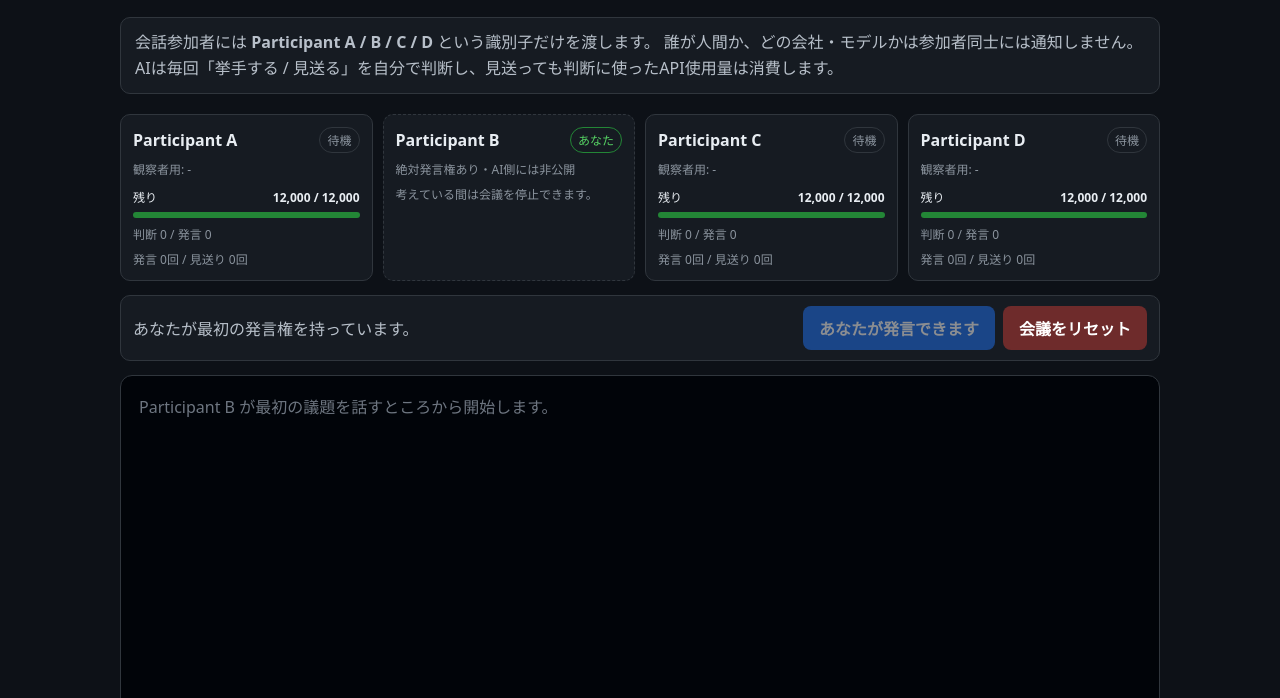
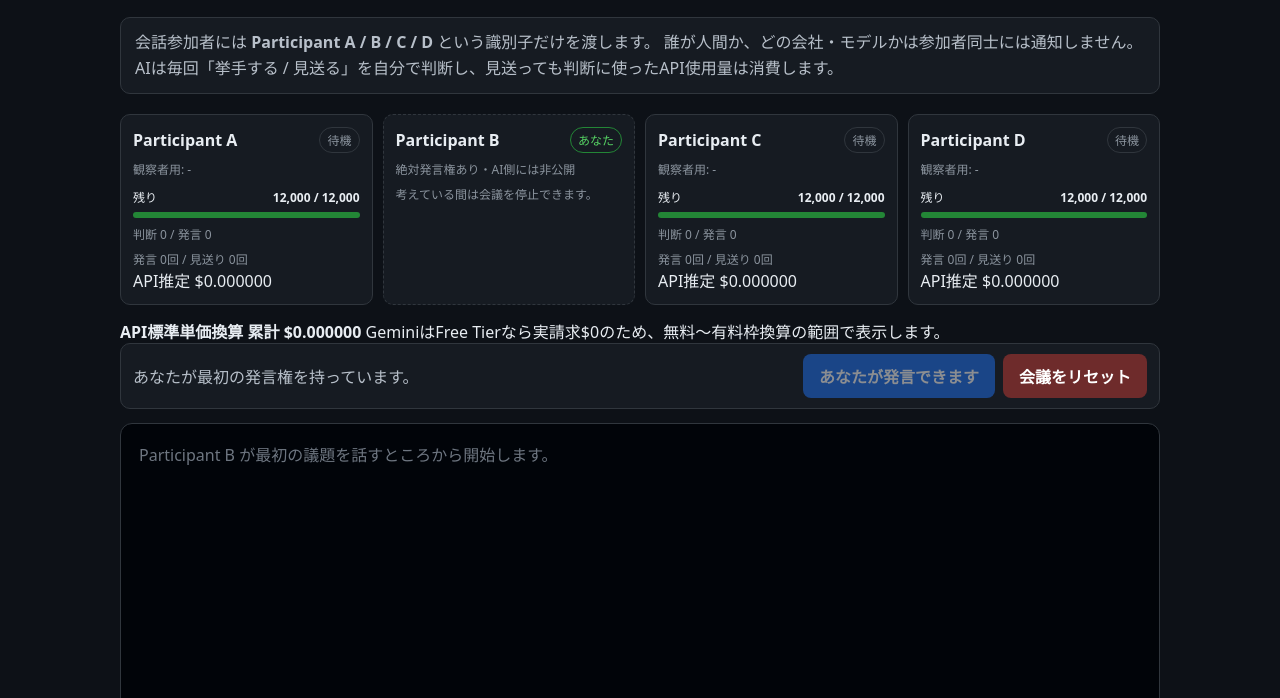
Before and after one commit to ryoujijyouji19941223-lang/ai-roundtable, a website: page public/index.html in a window 1280 px wide. Shown: the part 102-800 px from the top of the page. Drawn offline with Linux system fonts and the light colour scheme; no server answers.

Commit message:
Show API cost estimates in roundtable UI

```diff
--- a/public/index.html
+++ b/public/index.html
@@ -33,6 +33,7 @@
         <div class="meter"><div id="bar-A" class="meter-fill"></div></div>
         <div id="spent-A" class="mini">判断 0 / 発言 0</div>
         <div id="count-A" class="mini">発言 0回 / 見送り 0回</div>
+        <div id="cost-A" class="api-cost">API推定 $0.000000</div>
       </article>
 
       <article class="participant-card human-card">
@@ -54,6 +55,7 @@
         <div class="meter"><div id="bar-C" class="meter-fill"></div></div>
         <div id="spent-C" class="mini">判断 0 / 発言 0</div>
         <div id="count-C" class="mini">発言 0回 / 見送り 0回</div>
+        <div id="cost-C" class="api-cost">API推定 $0.000000 ～ $0.000000</div>
       </article>
 
       <article class="participant-card">
@@ -66,7 +68,13 @@
         <div class="meter"><div id="bar-D" class="meter-fill"></div></div>
         <div id="spent-D" class="mini">判断 0 / 発言 0</div>
         <div id="count-D" class="mini">発言 0回 / 見送り 0回</div>
+        <div id="cost-D" class="api-cost">API推定 $0.000000</div>
       </article>
+    </section>
+
+    <section class="cost-summary">
+      <strong id="costSummary">API標準単価換算 累計 $0.000000 ～ $0.000000</strong>
+      <span>GeminiはFree Tierなら実請求$0のため、無料～有料枠換算の範囲で表示します。</span>
     </section>
 
     <section class="meeting-controls">
```
